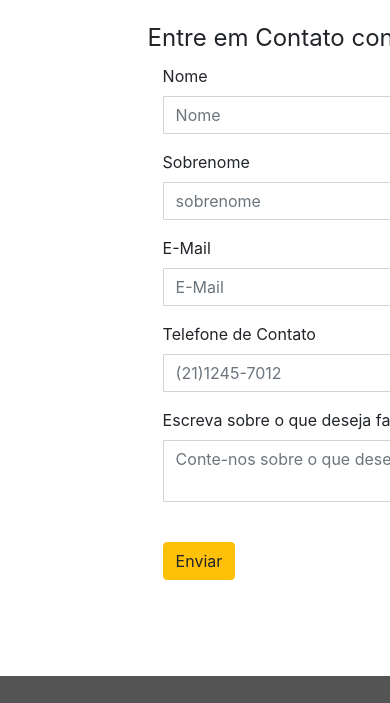
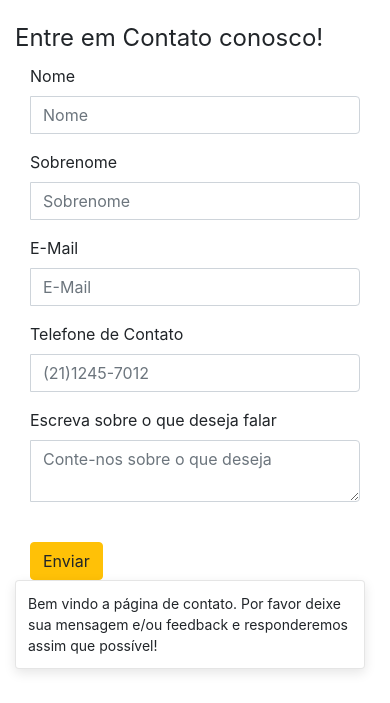
Before and after one commit to Luiz-Torre/bootstrap, a plain HTML site: page contato.html in a window 390 px wide. Shown: the part 115-818 px from the top of the page. Drawn offline with Linux system fonts and the light colour scheme.

Commit message:
Corrigindo Responsividade

```diff
--- a/contato.html
+++ b/contato.html
@@ -48,9 +48,9 @@
 
     </nav>
 
-    <div class="container" id="formulario">
+    <div class="container justify-content-md-center" id="formulario">
 
-        <form class="well form-horizontal" action=" " method="" id="form_contato">
+        <form class="well form-horizontal " action=" " method="" id="form_contato">
             <fieldset>
 
                 <legend>Entre em Contato conosco!</legend>
@@ -71,7 +71,7 @@
                     <div class="col-md-4 inputGroupContainer">
                         <div class="input-group">
                             <span class="input-group-addon"><i class="glyphicon glyphicon-user"></i></span>
-                            <input name="sobrenome" placeholder="sobrenome" class="form-control" type="text">
+                            <input name="sobrenome" placeholder="Sobrenome" class="form-control" type="text">
                         </div>
                     </div>
                 </div>
@@ -132,7 +132,7 @@
                         </div>
 
                     </div>
-                    <div class="toast" id="myToast" data-delay="3000">
+                    <div class="toast" id="myToast" data-delay="5000">
                         <div class="toast-body">
                             Bem vindo a página de contato. Por favor deixe sua mensagem e/ou feedback e responderemos
                             assim que possível!
--- a/css/styles.css
+++ b/css/styles.css
@@ -38,7 +38,6 @@ html{
 
 
 #formulario{
-    margin-left: 34%;
     margin-top: 135px;
 }
 
```
Also changed, not shown: index.html (+2 -2 lines).
